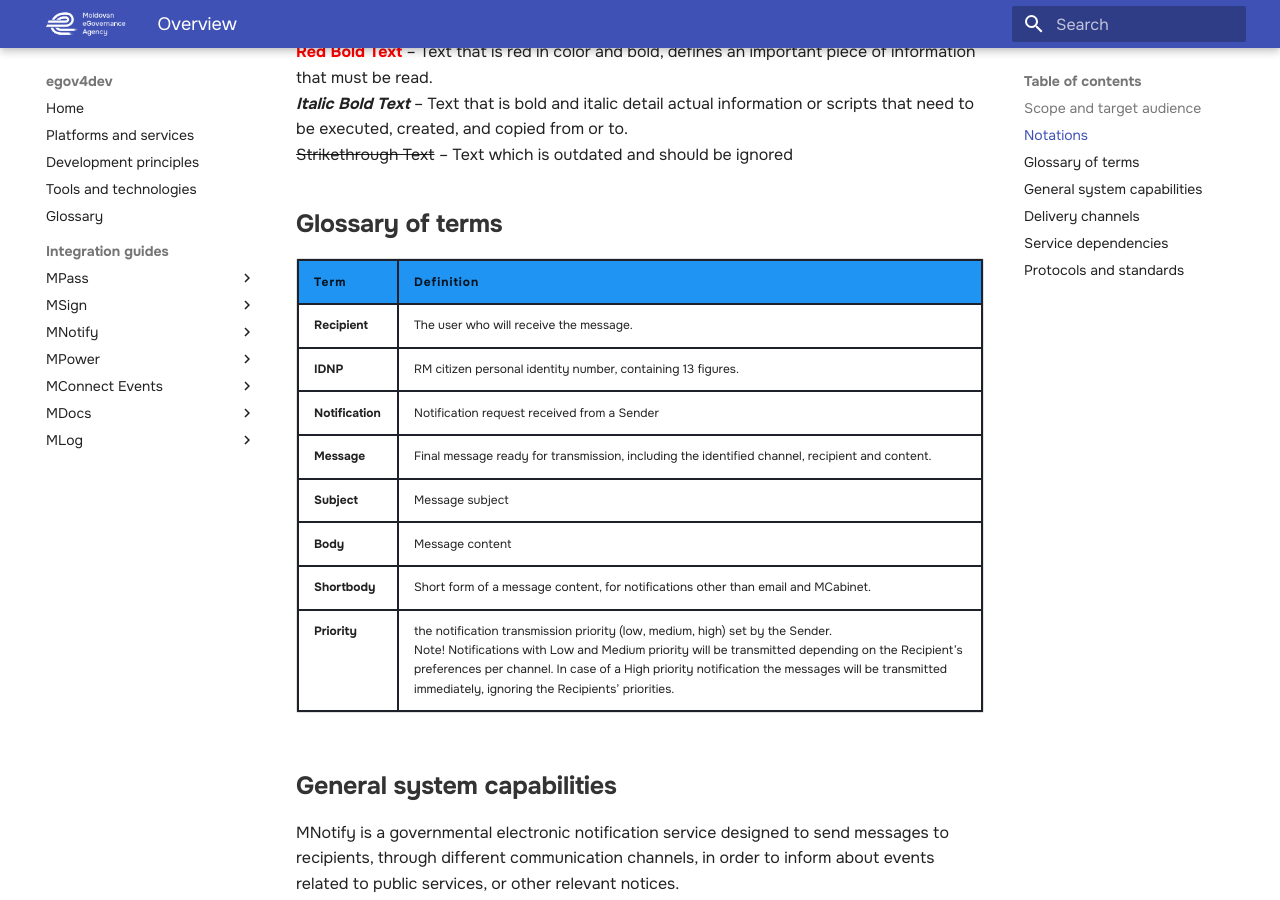
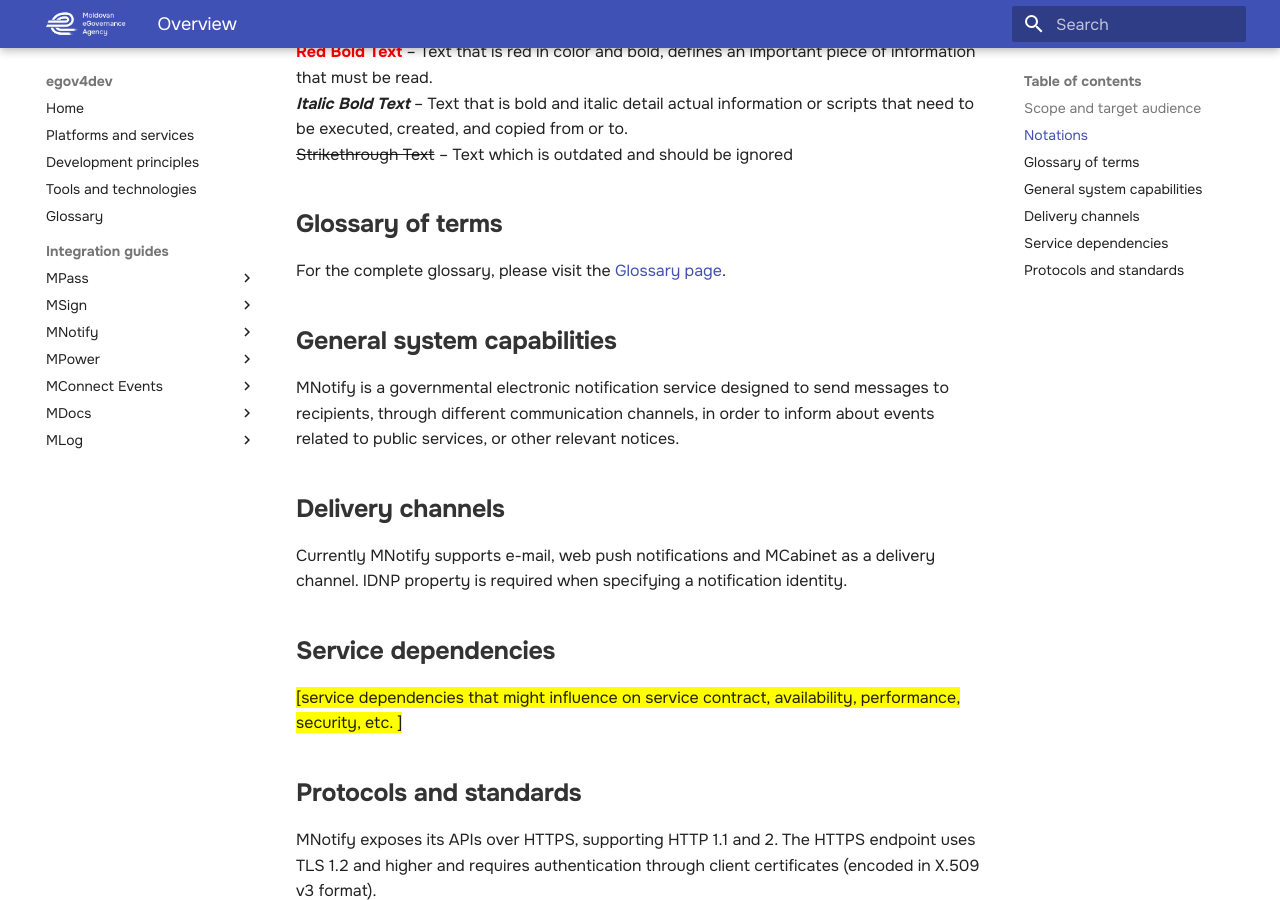
Before and after one commit to egov-moldova/egov4dev, an MkDocs documentation site: the page built from docs/guides/mnotify/index.md, in a window 1280 px wide and 900 px high, scrolled down 487 px. Built offline with MkDocs 1.6.1 and Material for MkDocs 9.7.7, drawn with Linux system fonts in a browser that asks for light colours.

Commit message:
Update index.md

```diff
--- a/docs/guides/mnotify/index.md
+++ b/docs/guides/mnotify/index.md
@@ -1,74 +1,30 @@
-#Introduction
-
-##**Scope and target audience**
+## **Scope and target audience**
 TThis document describes the technical interfaces exposed by MNotify for Senders’ information systems that will use MNotify for notification purposes. The target audience are the development teams.
 
-##**Notations**
+## **Notations**
 This document contains several notation styles; the following details the styles that have a degree of significance beyond the purpose of communicating information:
 <br><span class="highlight-text-yellow">Yellow Highlighted Text</span> – Text that is highlighted in yellow irrespective of font attributes (font type, italics, bold, underlined, etc.) means that the text is waiting clarification or verification.
 <br><span class="red-bold-text">Red Bold Text</span> – Text that is red in color and bold, defines an important piece of information that must be read.
 <br>***Italic Bold Text*** – Text that is bold and italic detail actual information or scripts that need to be executed, created, and copied from or to.
 <br>~~Strikethrough Text~~ – Text which is outdated and should be ignored
 
-##**Glossary of terms**
+## **Glossary of terms**
 
-<table>
-    <thead>
-         <tr>
-            <th><strong>Term</strong></th>
-            <th><strong>Definition</strong></th>
-        </tr>
-    </thead>
-    <tbody>
-        <tr>
-            <th><strong>Recipient</strong></th>
-            <td>The user who will receive the message.</td>
-        </tr>
-        <tr>
-            <th><strong>IDNP</strong></th>
-            <td>RM citizen personal identity number, containing 13 figures.</td>
-        </tr>
-        <tr>
-            <th><strong>Notification</strong></th>
-            <td>Notification request received from a Sender</td>
-        </tr>
-        <tr>
-            <th><strong>Message</strong></th>
-            <td>Final message ready for transmission, including the identified channel, recipient and content.</td>
-        </tr>
-        <tr>
-            <th><strong>Subject</strong></th>
-            <td>Message subject</td>
-        </tr>
-        <tr>
-            <th><strong>Body</strong></th>
-            <td>Message content</td>
-        </tr>
-        <tr>
-            <th><strong>Shortbody</strong></th>
-            <td>Short form of a message content, for notifications other than email and MCabinet.</td>
-        </tr>
-        <tr>
-            <th><strong>Priority</strong></th>
-            <td>the notification transmission priority (low, medium, high) set by the Sender.
-            <br>Note! Notifications with Low and Medium priority will be transmitted depending on the Recipient’s preferences per channel. In case of a High priority notification the messages will be transmitted immediately, ignoring the Recipients’ priorities. </td>
-        </tr>
-    </tbody>
-</table>
+For the complete glossary, please visit the [Glossary page](https://egov-moldova.github.io/egov4dev/glossary/glossary/).
 
-##**General system capabilities**
+## **General system capabilities**
 
 MNotify is a governmental electronic notification service designed to send messages to recipients, through different communication channels, in order to inform about events related to public services, or other relevant notices.
 
-##**Delivery channels**
+## **Delivery channels**
 
 Currently MNotify supports e-mail, web push notifications and MCabinet as a delivery channel.  IDNP property is required when specifying a notification identity.
 
-##**Service dependencies**
+## **Service dependencies**
 
 <span class="highlight-text-yellow">[service dependencies that might influence on service contract, availability, performance, security, etc. ]<span>
 
-##**Protocols and standards**
+## **Protocols and standards**
 MNotify exposes its APIs over HTTPS, supporting HTTP 1.1 and 2. The HTTPS endpoint uses
 TLS 1.2 and higher and requires authentication through client certificates (encoded in X.509 v3
 format).
```
